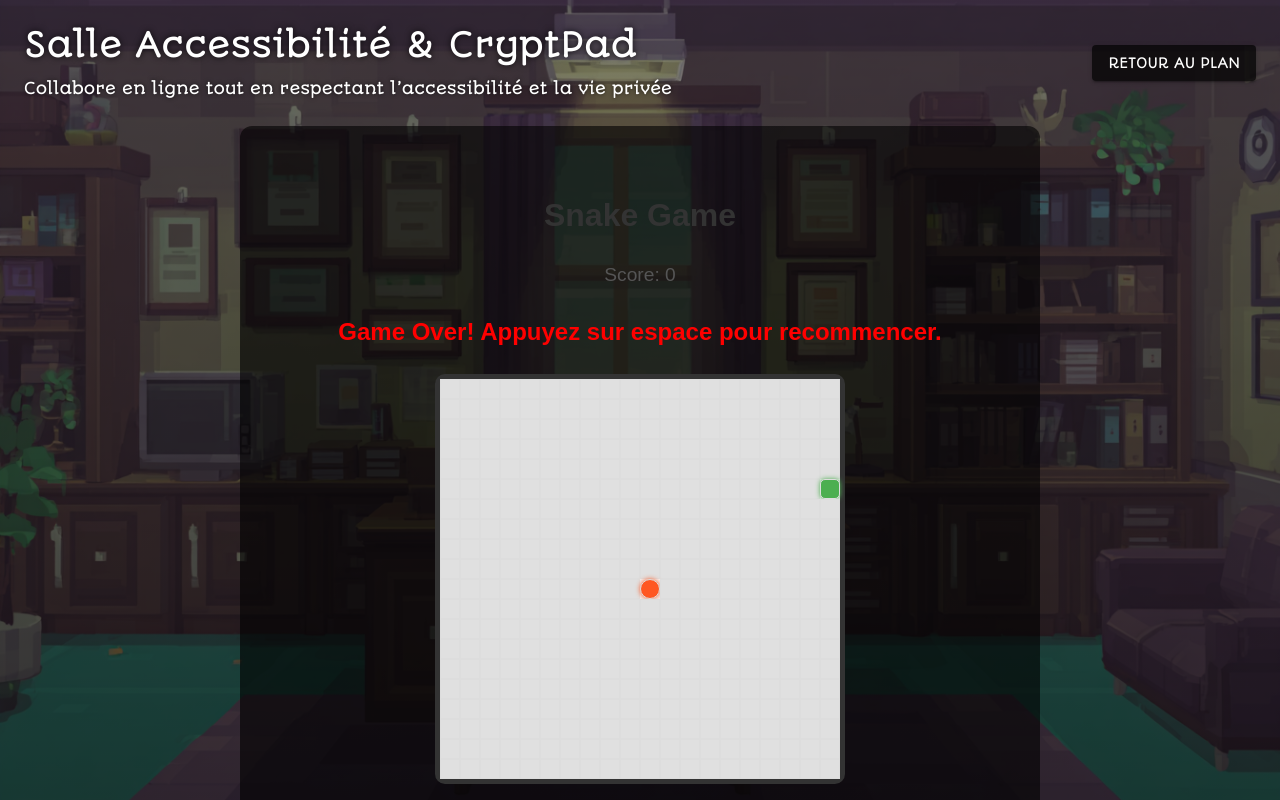
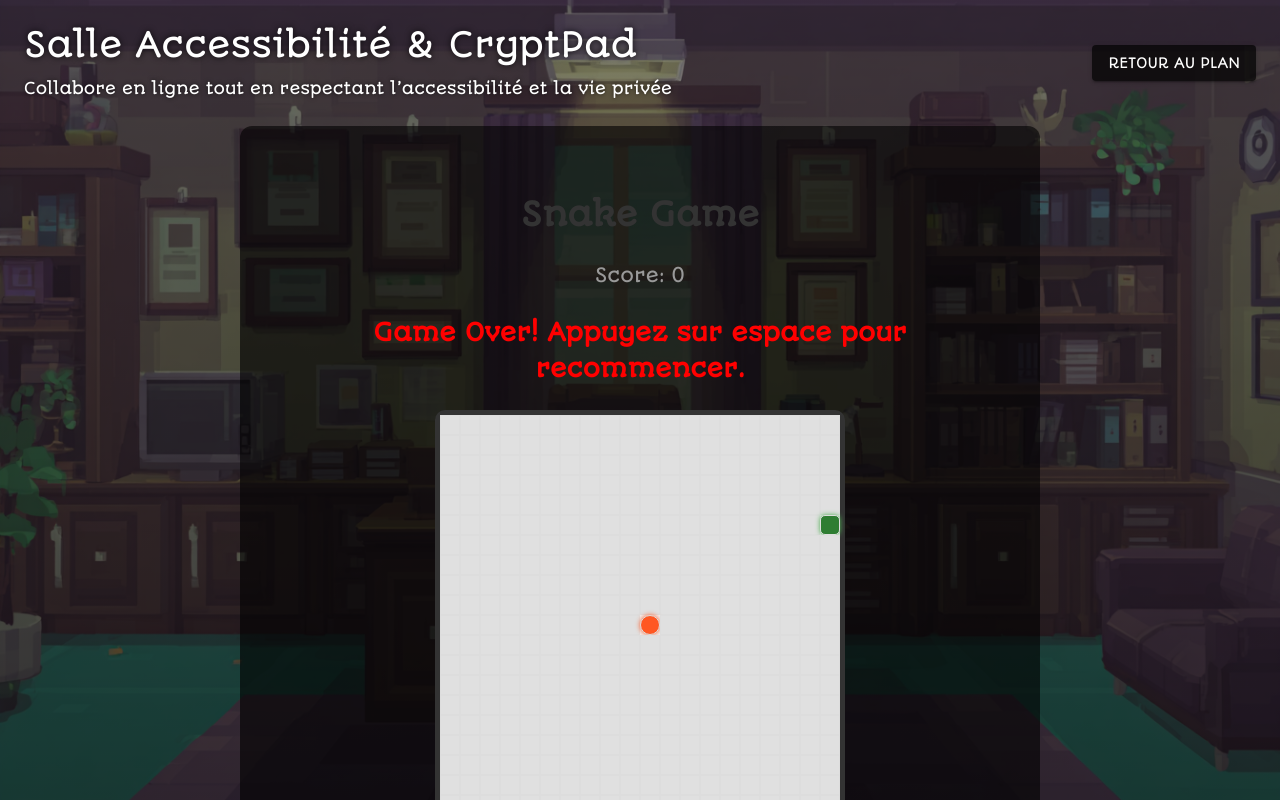
Before and after one commit to les-gros-bebes/remplacement-numerique, a React (Vite) app: page /dev in a window 1280 px wide. Built offline with nearby package versions, Linux system fonts and the light colour scheme.

Commit message:
stylisation du snake

```diff
--- a/src/components/snake.tsx
+++ b/src/components/snake.tsx
@@ -115,14 +115,31 @@ const SnakeGame: React.FC = () => {
         padding: "20px",
       }}
     >
-      <h1 style={{ color: "#333", fontSize: "2rem" }}>Snake Game</h1>
-      <p style={{ fontSize: "1.2rem", color: "#555" }}>Score: {score}</p>
+      <h1
+        style={{
+          color: "#333",
+          fontSize: "2rem",
+          fontFamily: "Autour One, sans-serif",
+        }}
+      >
+        Snake Game
+      </h1>
+      <p
+        style={{
+          fontSize: "1.2rem",
+          color: "#999",
+          fontFamily: "Autour One, sans-serif",
+        }}
+      >
+        Score: {score}
+      </p>
       {gameOver && (
         <p
           style={{
             color: "red",
             fontWeight: "bold",
             fontSize: "1.5rem",
+            fontFamily: "Autour One, sans-serif",
           }}
         >
           Game Over! Appuyez sur espace pour recommencer.
@@ -145,18 +162,24 @@ const SnakeGame: React.FC = () => {
             const isSnake = snake.some(
               (segment) => segment[0] === col && segment[1] === row
             );
+            const isHead =
+              snake[snake.length - 1][0] === col &&
+              snake[snake.length - 1][1] === row;
             const isFood = food[0] === col && food[1] === row;
+
             return (
               <Box
                 key={`${row}-${col}`}
                 sx={{
                   width: "20px",
                   height: "20px",
-                  backgroundColor: isSnake
-                    ? "#4caf50"
+                  backgroundColor: isHead
+                    ? "#2e7d32" // Couleur plus foncée pour la tête
+                    : isSnake
+                    ? "#4caf50" // Couleur normale pour le corps
                     : isFood
-                    ? "#ff5722"
-                    : "#e0e0e0",
+                    ? "#ff5722" // Couleur pour la nourriture
+                    : "#e0e0e0", // Couleur pour les cellules vides
                   border: "1px solid #ddd",
                   borderRadius: isSnake ? "5px" : isFood ? "50%" : "0",
                   boxShadow: isSnake
```
